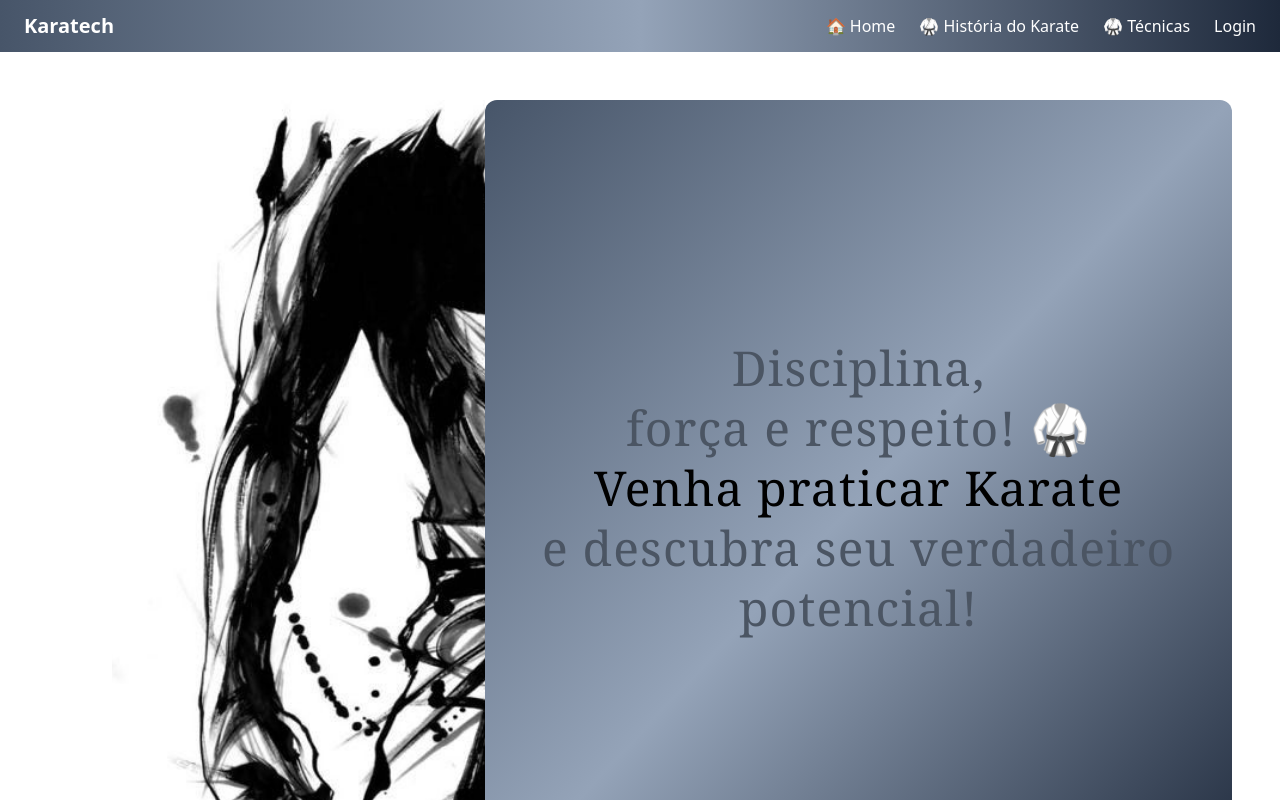
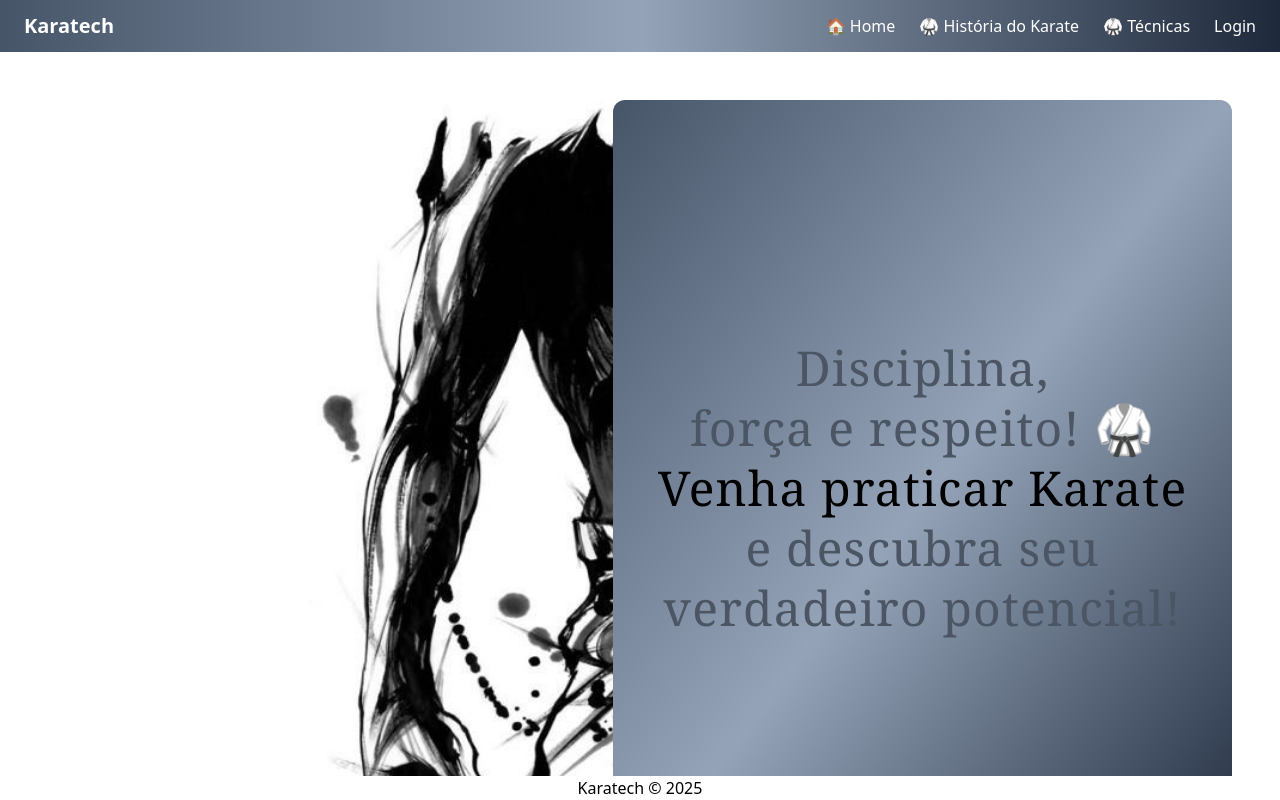
Before and after one commit to AdrianaRoza/karatech, a Next.js app: page / in a window 1280 px wide. Built offline with nearby package versions, Linux system fonts and the light colour scheme.

Commit message:
refactor responsiveness on pages

```diff
--- a/src/app/layout.tsx
+++ b/src/app/layout.tsx
@@ -3,7 +3,7 @@ import { Geist, Geist_Mono } from "next/font/google";
 import "./globals.css";
 import Header from "@/components/Header";
 import SideNav from "@/components/ui/dashboard/sidenav";
-import Footer from "@/components/footer"
+import Footer from "@/components/footer";
 
 const geistSans = Geist({
   variable: "--font-geist-sans",
@@ -26,25 +26,22 @@ export default function RootLayout({
   children: React.ReactNode;
 }>) {
   return (
-
     <html lang="en">
       <body className={`${geistSans.variable} ${geistMono.variable} antialiased`}>
-        <div className="flex h-screen flex-col md:flex-row md:overflow-hidden">
+        <div className="flex h-screen flex-col md:flex-row">
           {/* Sidebar */}
-
-          <SideNav />
-
+          <SideNav/>
 
           {/* Conteúdo principal */}
           <div className="flex flex-col w-full">
             <Header />
-            <main className="flex-grow ml-16 p-6 md:overflow-y-auto md:p-12">
+            <main className="flex-grow ml-0 md:ml-64 p-6 md:p-12 overflow-y-auto">
               {children}
-              <Footer/>
             </main>
+            <Footer />
           </div>
         </div>
-    </body>
-  </html>
-);
+      </body>
+    </html>
+  );
 }
--- a/src/components/ui/dashboard/sidenav.tsx
+++ b/src/components/ui/dashboard/sidenav.tsx
@@ -8,7 +8,6 @@ import { Menu, X } from "lucide-react"; // Ícone para indicar o menu
 
 const SideNav = () => {
   const [isOpen, setIsOpen] = useState(false);
-
   const pathname = usePathname(); // Obtém a rota atual
 
   if (pathname === "/") {
--- a/tailwind.config.ts
+++ b/tailwind.config.ts
@@ -1,12 +1,14 @@
 import type { Config } from "tailwindcss";
 
 export default {
-    darkMode: ["class"],
+  darkMode: ["class"], // Permite alternar entre modos claro e escuro com base na classe 'dark'
+
   content: [
     "./src/pages/**/*.{js,ts,jsx,tsx,mdx}",
     "./src/components/**/*.{js,ts,jsx,tsx,mdx}",
     "./src/app/**/*.{js,ts,jsx,tsx,mdx}",
   ],
+
   theme: {
     extend: {
       colors: {
@@ -14,31 +16,31 @@ export default {
         foreground: 'hsl(var(--foreground))',
         card: {
           DEFAULT: 'hsl(var(--card))',
-  				foreground: 'hsl(var(--card-foreground))'
+          foreground: 'hsl(var(--card-foreground))',
         },
         popover: {
           DEFAULT: 'hsl(var(--popover))',
-  				foreground: 'hsl(var(--popover-foreground))'
+          foreground: 'hsl(var(--popover-foreground))',
         },
         primary: {
           DEFAULT: 'hsl(var(--primary))',
-  				foreground: 'hsl(var(--primary-foreground))'
+          foreground: 'hsl(var(--primary-foreground))',
         },
         secondary: {
           DEFAULT: 'hsl(var(--secondary))',
-  				foreground: 'hsl(var(--secondary-foreground))'
+          foreground: 'hsl(var(--secondary-foreground))',
         },
         muted: {
           DEFAULT: 'hsl(var(--muted))',
-  				foreground: 'hsl(var(--muted-foreground))'
+          foreground: 'hsl(var(--muted-foreground))',
         },
         accent: {
           DEFAULT: 'hsl(var(--accent))',
-  				foreground: 'hsl(var(--accent-foreground))'
+          foreground: 'hsl(var(--accent-foreground))',
         },
         destructive: {
           DEFAULT: 'hsl(var(--destructive))',
-  				foreground: 'hsl(var(--destructive-foreground))'
+          foreground: 'hsl(var(--destructive-foreground))',
         },
         border: 'hsl(var(--border))',
         input: 'hsl(var(--input))',
@@ -48,15 +50,18 @@ export default {
           '2': 'hsl(var(--chart-2))',
           '3': 'hsl(var(--chart-3))',
           '4': 'hsl(var(--chart-4))',
-  				'5': 'hsl(var(--chart-5))'
-  			}
+          '5': 'hsl(var(--chart-5))',
+        },
       },
       borderRadius: {
         lg: 'var(--radius)',
         md: 'calc(var(--radius) - 2px)',
-  			sm: 'calc(var(--radius) - 4px)'
-  		}
-  	}
+        sm: 'calc(var(--radius) - 4px)',
       },
-  plugins: [require("tailwindcss-animate")],
-} satisfies Config;
+    },
+  },
+
+  plugins: [
+    require("tailwindcss-animate"),
+  ],
+} satisfies Config; // Essa linha é opcional se você não estiver usando TypeScript
```
Lines whose indentation alone changed are shown as unchanged.
